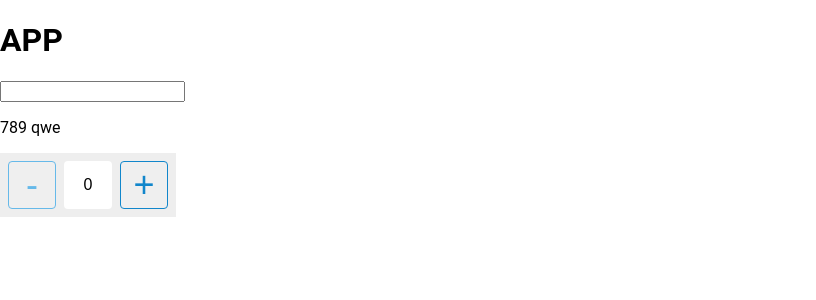
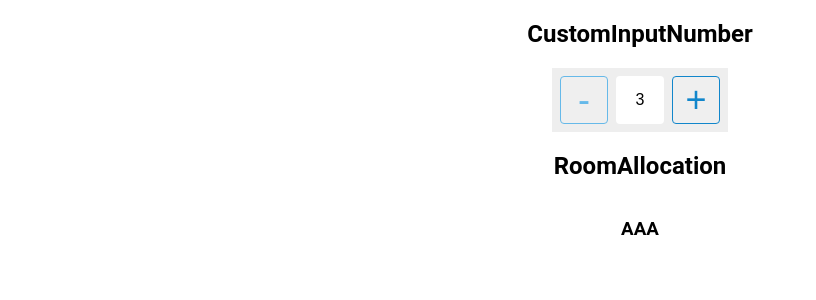
Before and after one commit to joe20182/react-webpack-custom-input, a React app: page / in a window 1280 px wide. Shown: the top 300 px of the page, without its empty margins (0-816 px from the left). Built offline with nearby package versions, Linux system fonts and the light colour scheme.

Commit message:
edit: App layout

```diff
--- a/src/App.jsx
+++ b/src/App.jsx
@@ -1,13 +1,23 @@
 import React from "react";
 import CustomInputNumber from "./components/CustomInputNumber";
+import RoomAllocation from "./components/RoomAllocation";
+import classes from "./App.module.css";
 
 const App = () => {
   return (
-    <div>
-      <h1>APP</h1>
-      <input type="number" />
-      <p>789 qwe</p>
-      <CustomInputNumber onBlur={console.log} />
+    <div className={classes.AppWrapper}>
+      <h2>CustomInputNumber</h2>
+      <CustomInputNumber
+        onBlur={console.log}
+        onChange={console.log}
+        max={10}
+        min={-6}
+        disabled={false}
+        value={3}
+        step={3}
+      />
+      <h2>RoomAllocation</h2>
+      <RoomAllocation />
     </div>
   );
 };
--- /dev/null
+++ b/src/App.module.css
@@ -0,0 +1,5 @@
+.AppWrapper {
+  display: flex;
+  flex-direction: column;
+  align-items: center;
+}
--- a/src/components/CustomInputNumber/index.jsx
+++ b/src/components/CustomInputNumber/index.jsx
@@ -1,4 +1,4 @@
-import React, { useState } from "react";
+import React, { useState, useRef, useEffect } from "react";
 import PropTypes from "prop-types";
 import classes from "./index.module.css";
 import StepButton from "./StepButton";
@@ -14,6 +14,11 @@ const CustomInputNumber = ({
   disabled,
 }) => {
   const [val, setVal] = useState(value);
+  const inputRef = useRef();
+
+  useEffect(() => {
+    typeof onChange !== "undefined" && onChange({ target: inputRef.current });
+  }, [val]);
 
   const getTargetValue = (targetValue) => {
     if (typeof min !== "undefined" && targetValue < min) {
@@ -48,6 +53,7 @@ const CustomInputNumber = ({
         -
       </StepButton>
       <input
+        ref={inputRef}
         type="number"
         name={name}
         value={val}
--- /dev/null
+++ b/src/components/RoomAllocation/index.jsx
@@ -0,0 +1,11 @@
+import React from "react";
+
+const RoomAllocation = () => {
+  return (
+    <div>
+      <h3>AAA</h3>
+    </div>
+  );
+};
+
+export default RoomAllocation;
```
